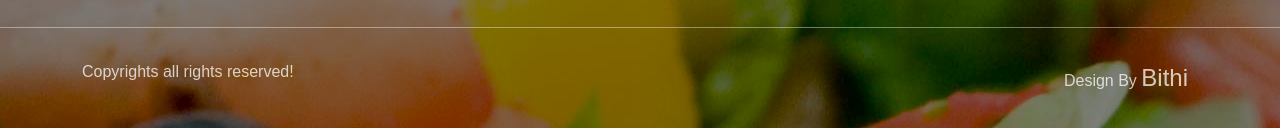
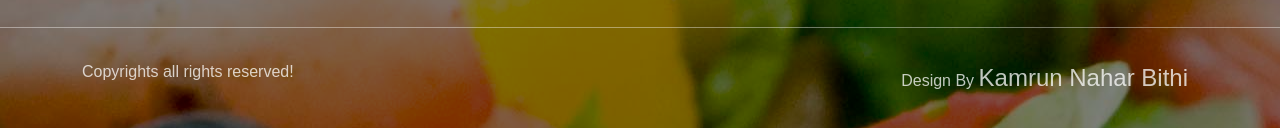
Before and after one commit to Kamrun-Nahar-Bithi/final-website, a plain HTML site: page index.html in a window 1280 px wide. Shown: the part 6320-6448 px from the top of the page. Drawn offline with nearby package versions, Linux system fonts and the light colour scheme.

Commit message:
add a new sentence

```diff
--- a/index.html
+++ b/index.html
@@ -852,7 +852,7 @@
                 </div>
                 <div class="col-auto">
                     <p class="mb-0">
-                        Design By <a href="#">Bithi</a>
+                        Design By <a href="#">Kamrun Nahar Bithi</a>
                     </p>
                 </div>
             </div>
```
